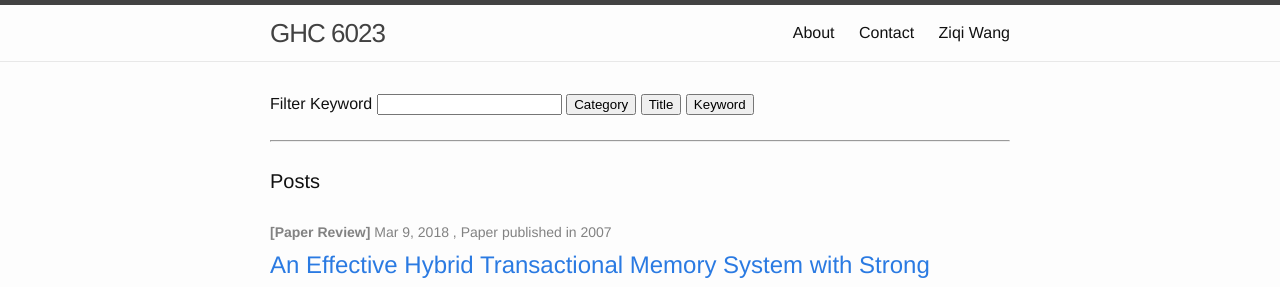
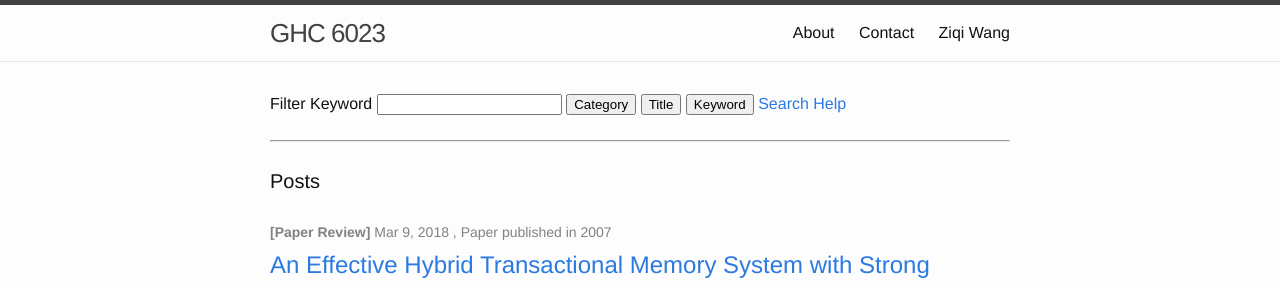
Before and after one commit to wangziqi2013/wangziqi2013.github.io, a Jekyll site: the page built from index.html, in a window 1280 px wide. Shown: the top 287 px of the page. Built offline with Jekyll 4.4.1, drawn with Linux system fonts in a browser that asks for light colours.

Commit message:
Adding a search help link

```diff
--- a/index.html
+++ b/index.html
@@ -50,6 +50,11 @@ layout: default
   <button type="button" onClick="filter_post('category', getElementById('input_filter').value.toLowerCase())">Category</button>
   <button type="button" onClick="filter_post('title', getElementById('input_filter').value.toLowerCase())">Title</button>
   <button type="button" onClick="filter_post('keyword', getElementById('input_filter').value.toLowerCase())">Keyword</button>
+  {% for my_page in site.pages %}
+    {% if my_page.title == "About" %}
+      <a class="page-link" href="{{ my_page.url | prepend: site.baseurl | append: '#search_help' }}">Search Help</a>
+    {% endif %}
+  {% endfor %}
   <br /><br />
 </div>
 
```
